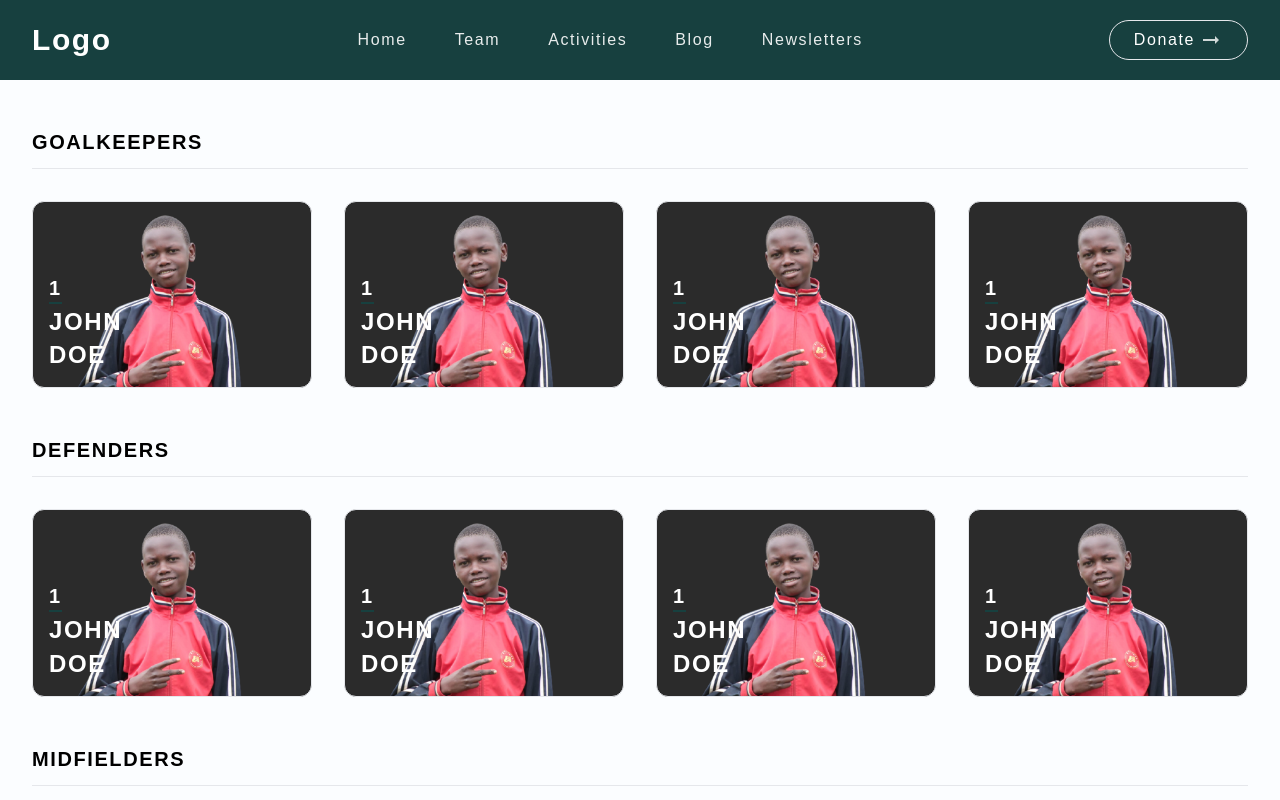
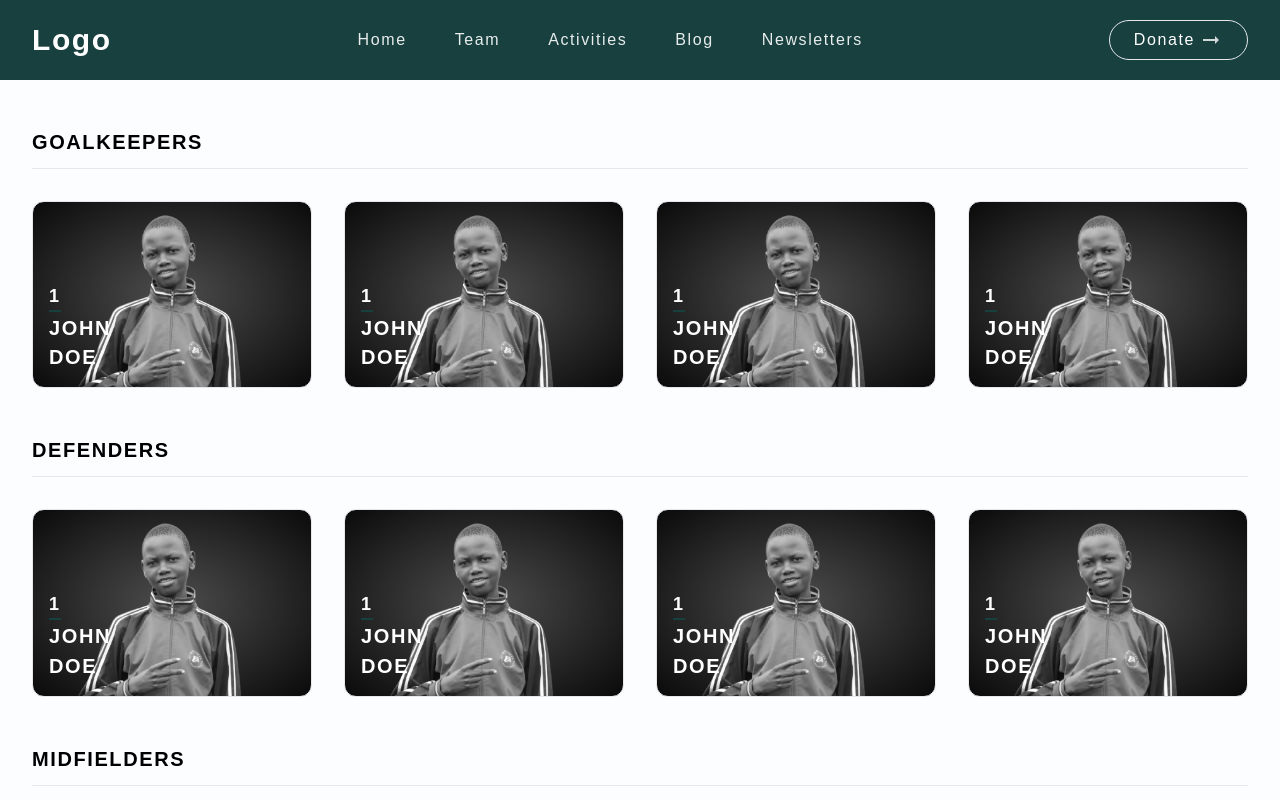
Before and after one commit to alekskimeu/coah-website, a Next.js app: page /team in a window 1280 px wide. Shown: the top 800 px of the page. Built offline with nearby package versions, Linux system fonts and the light colour scheme.

Commit message:
Styled player card

```diff
--- a/components/team/Card.jsx
+++ b/components/team/Card.jsx
@@ -3,14 +3,14 @@ import Image from "next/image";
 
 const Card = ({ number, firstName, lastName, image }) => {
   return (
-    <Link href="" className="relative border rounded-xl bg-[#2b2b2b]">
-      <Image src={image} className="w-[100%]" />
+    <Link href="" className="group relative border rounded-xl player-card overflow-hidden">
+      <Image src={image} className="w-[100%] grayscale group-hover:grayscale-0 transition group-hover:scale-105 duration-1000" />
       <div className="absolute bottom-[1rem] left-[1rem] flex flex-col gap-[.1rem] z-10">
-        <span className="font-semibold text-xl border-b-2 border-[#17403F] w-fit text-white">
+        <span className="font-semibold text-md md:text-lg border-b-2 border-[#17403F] w-fit text-white">
           {number}
         </span>
-        <span className="font-bold text-2xl text-white uppercase">{firstName}</span>
-        <span className="font-bold text-2xl text-white uppercase">{lastName}</span>
+        <span className="font-bold text-lg md:text-xl text-white uppercase">{firstName}</span>
+        <span className="font-bold text-lg md:text-xl text-white uppercase">{lastName}</span>
       </div>
     </Link>
   );
--- a/styles/globals.css
+++ b/styles/globals.css
@@ -135,3 +135,8 @@ button:hover {
     background-color: rgba(100, 100, 100, 0.8);
   }
 }
+
+/* Player */
+.player-card {
+  background: radial-gradient(#4d4d4d, #0a0a0a);
+}
```
